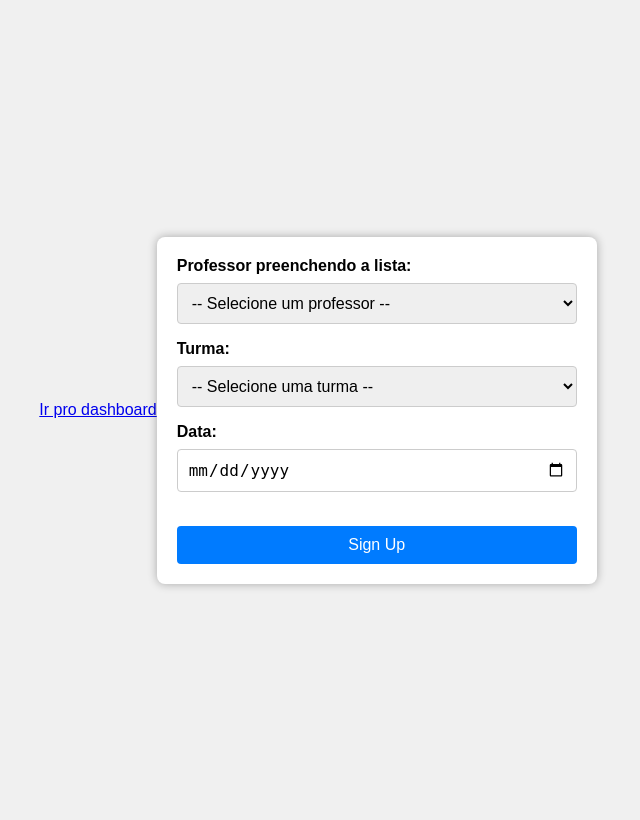
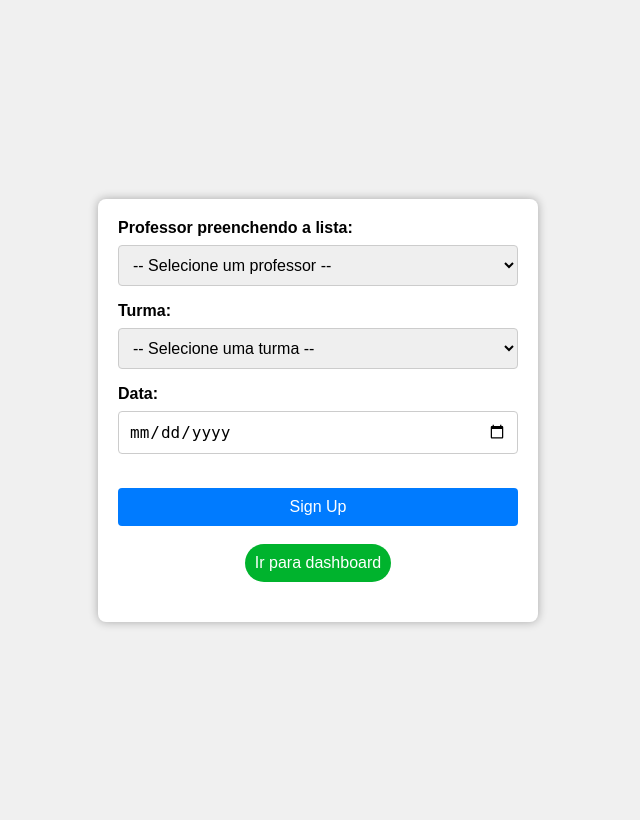
Before and after one commit to Davi-Guindani/v4, a Flask app: page / in a window 1280 px wide. Shown: the whole page, without its empty margins (322-962 px from the left). Run offline with Flask 3, Linux system fonts and the light colour scheme; data that the repository does not hold is empty.

Commit message:
Alterei botao para dash com novo estilo

```diff
--- a/static/css/styles.css
+++ b/static/css/styles.css
@@ -42,13 +42,34 @@ button {
     color: white;
     border: none;
     border-radius: 4px;
-    cursor: pointer;
+    cursor: pointer; /*Altera estilo do mouse */
     font-size: 1rem; /* Tamanho de fonte base */
 }
 
 button:hover {
     background-color: #0056b3;
 }
+
+.dash-button {
+    padding: 10px;
+    background-color: #00b32d;
+    color: white;
+    text-align: center;
+    text-decoration: none; /* Remove a sublinha do link */
+    border-radius: 30px;
+    cursor: pointer;
+    font-size: 1rem; /* Tamanho de fonte base */
+}
+
+.dash-container {
+    display: flex;
+    justify-content: center;
+    margin-bottom: 20px; /* Ajuste o espaçamento conforme necessário */
+}
+.dash-button:hover{
+    background-color: #0a7023;
+}
+
 
 /* Estilizando as checkboxes */
 input[type="checkbox"] {
--- a/templates/index.html
+++ b/templates/index.html
@@ -9,7 +9,7 @@
     <script src="{{ url_for('static', filename='js/script.js') }}"></script>
 </head>
 <body>
-    <a href="./dash">Ir pro dashboard</a>
+
     <form id="attendance-form" action="/submit" method="post">
         <label for="teacher">Professor preenchendo a lista:</label>
         <select id="teacher" name="teacher" required>
@@ -39,6 +39,11 @@
         </div>
         <br>
         <button type="submit">Sign Up</button>
+        <br><br>
+        <div class="dash-container">
+        <a href="./dash" class="dash-button">Ir para dashboard</a>
+        </div>
+
     </form>
     {% if error %}
         <p style="color: red;">{{ error }}</p>
```
